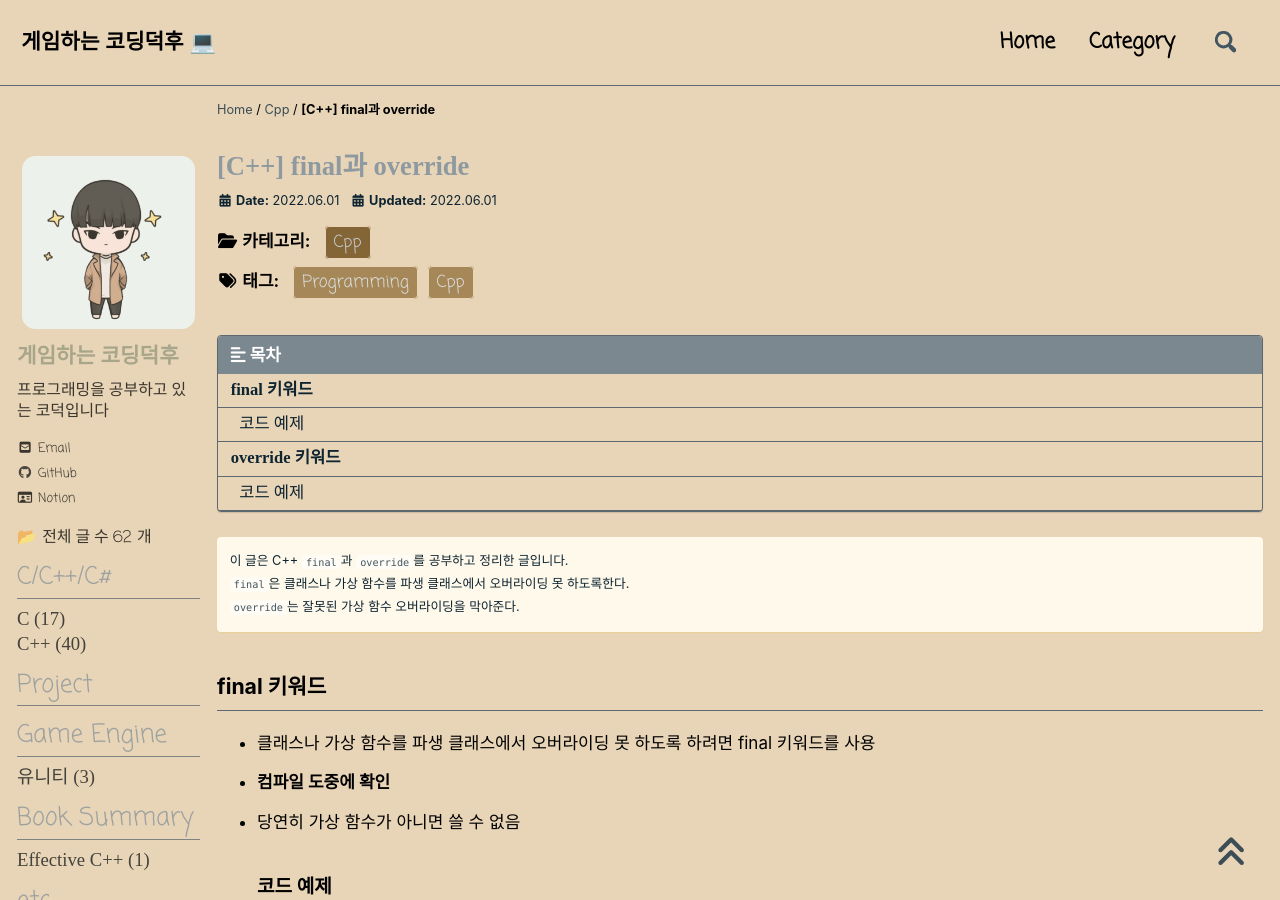
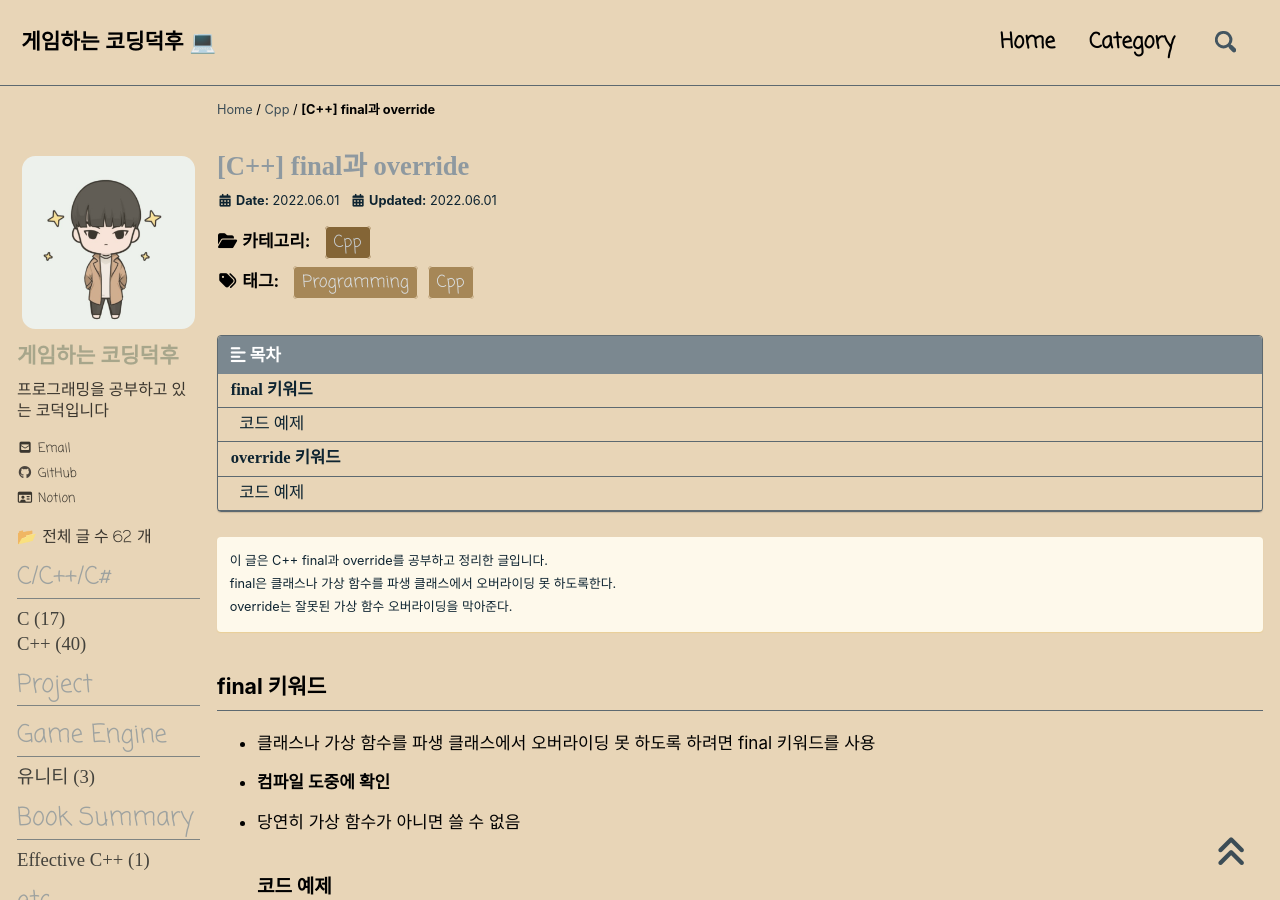
Before and after one commit to reoul/reoul.github.io, a Jekyll site: the page built from _posts/cpp/2022-06-01-cpp-39.md, in a window 1280 px wide and 900 px high. Built offline with Jekyll 4.4.1, drawn with Linux system fonts in a browser that asks for light colours; cached includes are drawn as plain includes; nearby versions of some CDN libraries; some web fonts are replaced; comment, search, counter and statistics services are not loaded.

```diff
--- a/_posts/cpp/2022-06-01-cpp-39.md
+++ b/_posts/cpp/2022-06-01-cpp-39.md
@@ -19,9 +19,9 @@ last_modified_at: 2022-06-01
 ---
 
 <!-- description : 25자에서 160자 사이 -->
-이 글은 C++ `final`과 `override`를 공부하고 정리한 글입니다.<br>
-`final`은 클래스나 가상 함수를 파생 클래스에서 오버라이딩 못 하도록한다.<br>
-`override`는 잘못된 가상 함수 오버라이딩을 막아준다.
+이 글은 C++ final과 override를 공부하고 정리한 글입니다.<br>
+final은 클래스나 가상 함수를 파생 클래스에서 오버라이딩 못 하도록한다.<br>
+override는 잘못된 가상 함수 오버라이딩을 막아준다.
 {: .notice--warning}
 
 ## final 키워드
```
